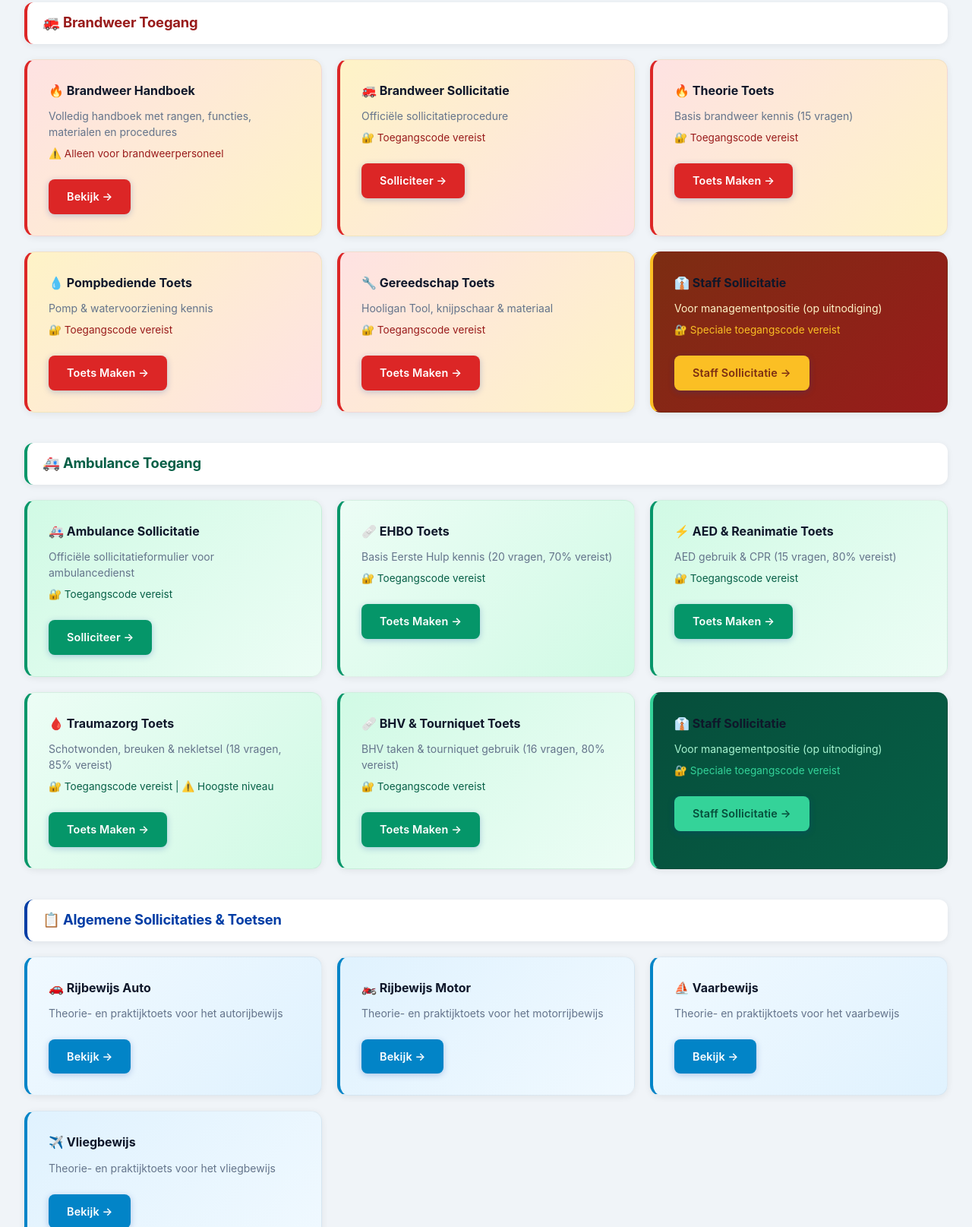
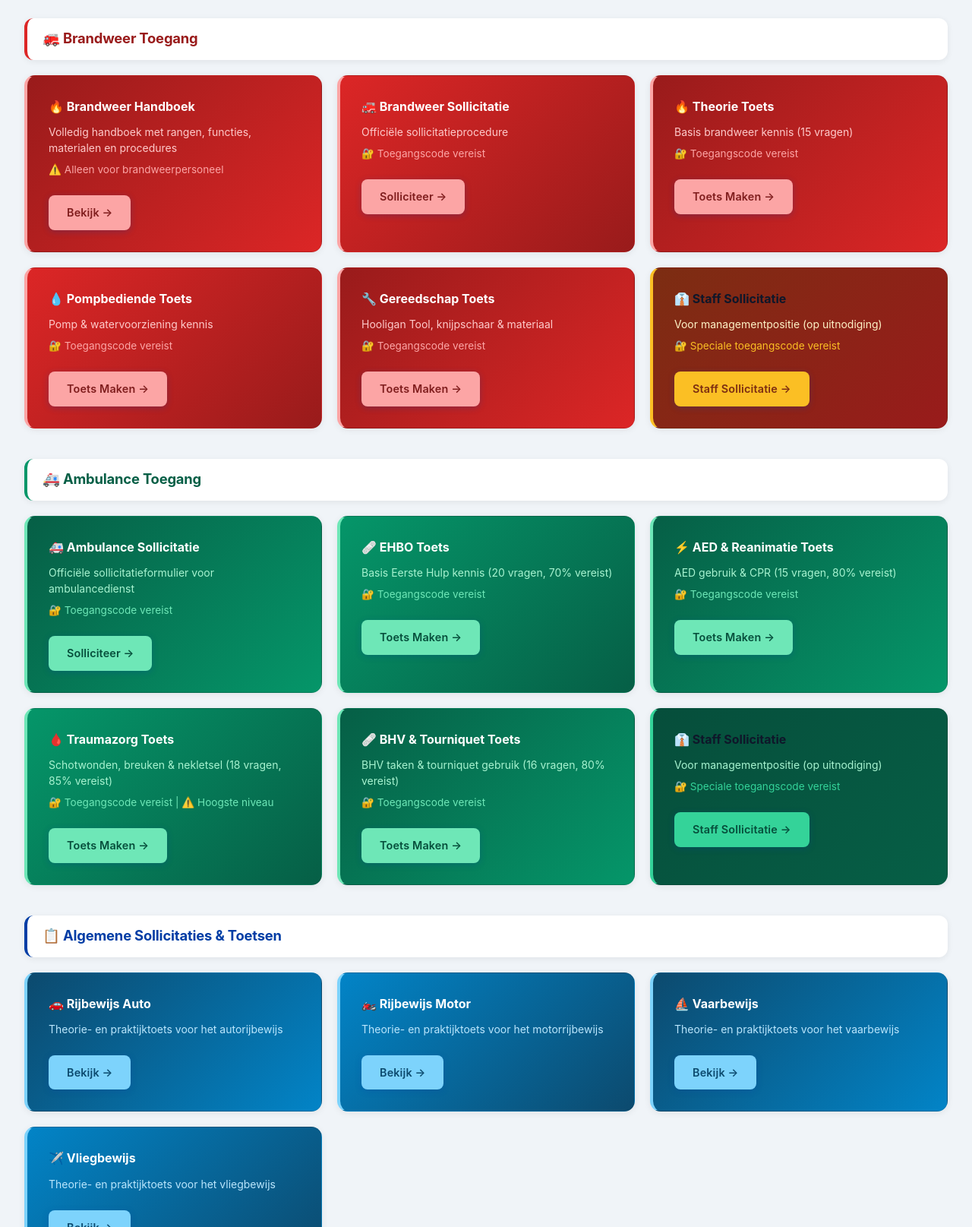
Before and after one commit to TacticalDuckey/tacticalduckey.github.io, a website: page dashboard.html in a window 1280 px wide. Shown: the part 1185-2800 px from the top of the page at 76% size. Drawn offline with Linux system fonts and the light colour scheme.

Commit message:
fix: volle kleuren alle kaarten, politie procedures weg uit algemeen

```diff
--- a/dashboard.html
+++ b/dashboard.html
@@ -249,15 +249,10 @@
         <section class="access-section">
             <h2>📚 Algemene Informatie</h2>
             <div class="access-grid">
-                <div class="access-card" style="background: linear-gradient(135deg, #eff6ff 0%, #dbeafe 100%); border-left: 4px solid #3b82f6;">
-                    <h3>📚 Handboeken</h3>
-                    <p>Bekijk alle handboeken en wetgeving</p>
-                    <a href="handboeken.html" class="btn">Bekijk →</a>
-                </div>
-                <div class="access-card" style="background: linear-gradient(135deg, #dbeafe 0%, #eff6ff 100%); border-left: 4px solid #3b82f6;">
-                    <h3>📋 Politie Procedures</h3>
-                    <p>Procedures voor de politiedienst</p>
-                    <a href="Politie Procedures.html" class="btn">Bekijk →</a>
+                <div class="access-card" style="background: linear-gradient(135deg, #1e3a8a 0%, #003DA5 100%); border-left: 4px solid #93c5fd; color: white;">
+                    <h3 style="color: white;">📚 Handboeken</h3>
+                    <p style="color: #bfdbfe;">Bekijk alle handboeken en wetgeving voor alle diensten</p>
+                    <a href="handboeken.html" class="btn" style="background: #93c5fd; color: #1e3a8a;">Bekijk →</a>
                 </div>
             </div>
         </section>
@@ -287,9 +282,9 @@
                     <a href="Sollicitaties/SPOED - Partnership & Server Onderhoud - Invulbaar.html" class="btn" style="background: #fbbf24; color: #4c1d95; font-weight: bold;">⚡ Solliciteer NU →</a>
                 </div>
 
-                <div class="access-card" style="background: linear-gradient(135deg, #f5f3ff 0%, #ede9fe 100%); border-left: 4px solid #7c3aed;">
-                    <h3 style="color: #7c3aed;">📋 Vereisten</h3>
-                    <ul style="font-size: 0.9em; color: #4c1d95; margin: 0; padding-left: 1.5rem;">
+                <div class="access-card" style="background: linear-gradient(135deg, #4c1d95 0%, #7c3aed 100%); border-left: 4px solid #fbbf24; color: white;">
+                    <h3 style="color: white;">📋 Vereisten</h3>
+                    <ul style="font-size: 0.9em; color: #e9d5ff; margin: 0; padding-left: 1.5rem;">
                         <li><strong>Communicatief sterk</strong></li>
                         <li>Zelfstandig kunnen werken</li>
                         <li>Basis RP kennis</li>
@@ -297,7 +292,7 @@
                         <li>Professioneel kunnen zijn</li>
                         <li>Min. 5-10 uur per week tijd</li>
                     </ul>
-                    <p style="margin-top: 1rem; font-size: 0.85em; color: #7c3aed; font-weight: bold;">
+                    <p style="margin-top: 1rem; font-size: 0.85em; color: #fbbf24; font-weight: bold;">
                         ⏱️ Snelle beoordeling binnen 48 uur!
                     </p>
                 </div>
@@ -308,49 +303,49 @@
         <section class="access-section" id="brandweer-section">
             <h2>🚒 Brandweer Toegang</h2>
             <div class="access-grid">
-                <div class="access-card" id="brandweer-card-1" style="background: linear-gradient(135deg, #fee2e2 0%, #fef3c7 100%); border-left: 4px solid #dc2626;">
-                    <h3>🔥 Brandweer Handboek</h3>
-                    <p>Volledig handboek met rangen, functies, materialen en procedures</p>
-                    <p style="font-size: 0.85em; margin-top: 0.5rem; color: #991b1b;">
+                <div class="access-card" id="brandweer-card-1" style="background: linear-gradient(135deg, #991b1b 0%, #dc2626 100%); border-left: 4px solid #fca5a5; color: white;">
+                    <h3 style="color: white;">🔥 Brandweer Handboek</h3>
+                    <p style="color: #fecaca;">Volledig handboek met rangen, functies, materialen en procedures</p>
+                    <p style="font-size: 0.85em; margin-top: 0.5rem; color: #fca5a5;">
                         ⚠️ Alleen voor brandweerpersoneel
                     </p>
-                    <a href="Brandweer/handboek.html" class="btn" style="background: #dc2626;">Bekijk →</a>
+                    <a href="Brandweer/handboek.html" class="btn" style="background: #fca5a5; color: #7f1d1d;">Bekijk →</a>
                 </div>
 
-                <div class="access-card" id="brandweer-card-2" style="background: linear-gradient(135deg, #fef3c7 0%, #fee2e2 100%); border-left: 4px solid #dc2626;">
-                    <h3>🚒 Brandweer Sollicitatie</h3>
-                    <p>Officiële sollicitatieprocedure</p>
-                    <p style="font-size: 0.85em; margin-top: 0.5rem; color: #991b1b;">
+                <div class="access-card" id="brandweer-card-2" style="background: linear-gradient(135deg, #dc2626 0%, #991b1b 100%); border-left: 4px solid #fca5a5; color: white;">
+                    <h3 style="color: white;">🚒 Brandweer Sollicitatie</h3>
+                    <p style="color: #fecaca;">Officiële sollicitatieprocedure</p>
+                    <p style="font-size: 0.85em; margin-top: 0.5rem; color: #fca5a5;">
                         🔐 Toegangscode vereist
                     </p>
-                    <a href="Brandweer/Sollicitaties/1. Brandweer Sollicitatie - Invulbaar.html" class="btn" style="background: #dc2626;">Solliciteer →</a>
+                    <a href="Brandweer/Sollicitaties/1. Brandweer Sollicitatie - Invulbaar.html" class="btn" style="background: #fca5a5; color: #7f1d1d;">Solliciteer →</a>
                 </div>
 
-                <div class="access-card" id="brandweer-card-3" style="background: linear-gradient(135deg, #fee2e2 0%, #fef3c7 100%); border-left: 4px solid #dc2626;">
-                    <h3>🔥 Theorie Toets</h3>
-                    <p>Basis brandweer kennis (15 vragen)</p>
-                    <p style="font-size: 0.85em; margin-top: 0.5rem; color: #991b1b;">
+                <div class="access-card" id="brandweer-card-3" style="background: linear-gradient(135deg, #991b1b 0%, #dc2626 100%); border-left: 4px solid #fca5a5; color: white;">
+                    <h3 style="color: white;">🔥 Theorie Toets</h3>
+                    <p style="color: #fecaca;">Basis brandweer kennis (15 vragen)</p>
+                    <p style="font-size: 0.85em; margin-top: 0.5rem; color: #fca5a5;">
                         🔐 Toegangscode vereist
                     </p>
-                    <a href="Brandweer/Sollicitaties/2. Brandweer Theorie Toets - Invulbaar.html" class="btn" style="background: #dc2626;">Toets Maken →</a>
+                    <a href="Brandweer/Sollicitaties/2. Brandweer Theorie Toets - Invulbaar.html" class="btn" style="background: #fca5a5; color: #7f1d1d;">Toets Maken →</a>
                 </div>
 
-                <div class="access-card" id="brandweer-card-4" style="background: linear-gradient(135deg, #fef3c7 0%, #fee2e2 100%); border-left: 4px solid #dc2626;">
-                    <h3>💧 Pompbediende Toets</h3>
-                    <p>Pomp & watervoorziening kennis</p>
-                    <p style="font-size: 0.85em; margin-top: 0.5rem; color: #991b1b;">
+                <div class="access-card" id="brandweer-card-4" style="background: linear-gradient(135deg, #dc2626 0%, #991b1b 100%); border-left: 4px solid #fca5a5; color: white;">
+                    <h3 style="color: white;">💧 Pompbediende Toets</h3>
+                    <p style="color: #fecaca;">Pomp & watervoorziening kennis</p>
+                    <p style="font-size: 0.85em; margin-top: 0.5rem; color: #fca5a5;">
                         🔐 Toegangscode vereist
                     </p>
-                    <a href="Brandweer/Sollicitaties/3. Pompbediende Toets - Invulbaar.html" class="btn" style="background: #dc2626;">Toets Maken →</a>
+                    <a href="Brandweer/Sollicitaties/3. Pompbediende Toets - Invulbaar.html" class="btn" style="background: #fca5a5; color: #7f1d1d;">Toets Maken →</a>
                 </div>
 
-                <div class="access-card" id="brandweer-card-5" style="background: linear-gradient(135deg, #fee2e2 0%, #fef3c7 100%); border-left: 4px solid #dc2626;">
-                    <h3>🔧 Gereedschap Toets</h3>
-                    <p>Hooligan Tool, knijpschaar & materiaal</p>
-                    <p style="font-size: 0.85em; margin-top: 0.5rem; color: #991b1b;">
+                <div class="access-card" id="brandweer-card-5" style="background: linear-gradient(135deg, #991b1b 0%, #dc2626 100%); border-left: 4px solid #fca5a5; color: white;">
+                    <h3 style="color: white;">🔧 Gereedschap Toets</h3>
+                    <p style="color: #fecaca;">Hooligan Tool, knijpschaar & materiaal</p>
+                    <p style="font-size: 0.85em; margin-top: 0.5rem; color: #fca5a5;">
                         🔐 Toegangscode vereist
                     </p>
-                    <a href="Brandweer/Sollicitaties/4. Gereedschap Toets - Invulbaar.html" class="btn" style="background: #dc2626;">Toets Maken →</a>
+                    <a href="Brandweer/Sollicitaties/4. Gereedschap Toets - Invulbaar.html" class="btn" style="background: #fca5a5; color: #7f1d1d;">Toets Maken →</a>
                 </div>
 
                 <div class="access-card" id="brandweer-card-6" style="background: linear-gradient(135deg, #7c2d12 0%, #991b1b 100%); border-left: 4px solid #fbbf24; color: white;">
@@ -368,49 +363,49 @@
         <section class="access-section" id="ambulance-section">
             <h2>🚑 Ambulance Toegang</h2>
             <div class="access-grid">
-                <div class="access-card" id="ambulance-card-1" style="background: linear-gradient(135deg, #d1fae5 0%, #ecfdf5 100%); border-left: 4px solid #059669;">
-                    <h3>🚑 Ambulance Sollicitatie</h3>
-                    <p>Officiële sollicitatieformulier voor ambulancedienst</p>
-                    <p style="font-size: 0.85em; margin-top: 0.5rem; color: #065f46;">
+                <div class="access-card" id="ambulance-card-1" style="background: linear-gradient(135deg, #065f46 0%, #059669 100%); border-left: 4px solid #6ee7b7; color: white;">
+                    <h3 style="color: white;">🚑 Ambulance Sollicitatie</h3>
+                    <p style="color: #a7f3d0;">Officiële sollicitatieformulier voor ambulancedienst</p>
+                    <p style="font-size: 0.85em; margin-top: 0.5rem; color: #6ee7b7;">
                         🔐 Toegangscode vereist
                     </p>
-                    <a href="Ambulance/Sollicitaties/1. Ambulance Sollicitatie - Invulbaar.html" class="btn" style="background: #059669;">Solliciteer →</a>
+                    <a href="Ambulance/Sollicitaties/1. Ambulance Sollicitatie - Invulbaar.html" class="btn" style="background: #6ee7b7; color: #064e3b;">Solliciteer →</a>
                 </div>
 
-                <div class="access-card" id="ambulance-card-2" style="background: linear-gradient(135deg, #ecfdf5 0%, #d1fae5 100%); border-left: 4px solid #059669;">
-                    <h3>🩹 EHBO Toets</h3>
-                    <p>Basis Eerste Hulp kennis (20 vragen, 70% vereist)</p>
-                    <p style="font-size: 0.85em; margin-top: 0.5rem; color: #065f46;">
+                <div class="access-card" id="ambulance-card-2" style="background: linear-gradient(135deg, #059669 0%, #065f46 100%); border-left: 4px solid #6ee7b7; color: white;">
+                    <h3 style="color: white;">🩹 EHBO Toets</h3>
+                    <p style="color: #a7f3d0;">Basis Eerste Hulp kennis (20 vragen, 70% vereist)</p>
+                    <p style="font-size: 0.85em; margin-top: 0.5rem; color: #6ee7b7;">
                         🔐 Toegangscode vereist
                     </p>
-                    <a href="Ambulance/Sollicitaties/2. EHBO Toets - Invulbaar.html" class="btn" style="background: #059669;">Toets Maken →</a>
+                    <a href="Ambulance/Sollicitaties/2. EHBO Toets - Invulbaar.html" class="btn" style="background: #6ee7b7; color: #064e3b;">Toets Maken →</a>
                 </div>
 
-                <div class="access-card" id="ambulance-card-3" style="background: linear-gradient(135deg, #d1fae5 0%, #ecfdf5 100%); border-left: 4px solid #059669;">
-                    <h3>⚡ AED & Reanimatie Toets</h3>
-                    <p>AED gebruik & CPR (15 vragen, 80% vereist)</p>
-                    <p style="font-size: 0.85em; margin-top: 0.5rem; color: #065f46;">
+                <div class="access-card" id="ambulance-card-3" style="background: linear-gradient(135deg, #065f46 0%, #059669 100%); border-left: 4px solid #6ee7b7; color: white;">
+                    <h3 style="color: white;">⚡ AED & Reanimatie Toets</h3>
+                    <p style="color: #a7f3d0;">AED gebruik & CPR (15 vragen, 80% vereist)</p>
+                    <p style="font-size: 0.85em; margin-top: 0.5rem; color: #6ee7b7;">
                         🔐 Toegangscode vereist
                     </p>
-                    <a href="Ambulance/Sollicitaties/3. AED Reanimatie Toets - Invulbaar.html" class="btn" style="background: #059669;">Toets Maken →</a>
+                    <a href="Ambulance/Sollicitaties/3. AED Reanimatie Toets - Invulbaar.html" class="btn" style="background: #6ee7b7; color: #064e3b;">Toets Maken →</a>
                 </div>
 
-                <div class="access-card" id="ambulance-card-4" style="background: linear-gradient(135deg, #ecfdf5 0%, #d1fae5 100%); border-left: 4px solid #059669;">
-                    <h3>🩸 Traumazorg Toets</h3>
-                    <p>Schotwonden, breuken & nekletsel (18 vragen, 85% vereist)</p>
-                    <p style="font-size: 0.85em; margin-top: 0.5rem; color: #065f46;">
+                <div class="access-card" id="ambulance-card-4" style="background: linear-gradient(135deg, #059669 0%, #065f46 100%); border-left: 4px solid #6ee7b7; color: white;">
+                    <h3 style="color: white;">🩸 Traumazorg Toets</h3>
+                    <p style="color: #a7f3d0;">Schotwonden, breuken & nekletsel (18 vragen, 85% vereist)</p>
+                    <p style="font-size: 0.85em; margin-top: 0.5rem; color: #6ee7b7;">
                         🔐 Toegangscode vereist | ⚠️ Hoogste niveau
                     </p>
-                    <a href="Ambulance/Sollicitaties/4. Traumazorg Toets - Invulbaar.html" class="btn" style="background: #059669;">Toets Maken →</a>
+                    <a href="Ambulance/Sollicitaties/4. Traumazorg Toets - Invulbaar.html" class="btn" style="background: #6ee7b7; color: #064e3b;">Toets Maken →</a>
                 </div>
 
-                <div class="access-card" id="ambulance-card-5" style="background: linear-gradient(135deg, #d1fae5 0%, #ecfdf5 100%); border-left: 4px solid #059669;">
-                    <h3>🩹 BHV & Tourniquet Toets</h3>
-                    <p>BHV taken & tourniquet gebruik (16 vragen, 80% vereist)</p>
-                    <p style="font-size: 0.85em; margin-top: 0.5rem; color: #065f46;">
+                <div class="access-card" id="ambulance-card-5" style="background: linear-gradient(135deg, #065f46 0%, #059669 100%); border-left: 4px solid #6ee7b7; color: white;">
+                    <h3 style="color: white;">🩹 BHV & Tourniquet Toets</h3>
+                    <p style="color: #a7f3d0;">BHV taken & tourniquet gebruik (16 vragen, 80% vereist)</p>
+                    <p style="font-size: 0.85em; margin-top: 0.5rem; color: #6ee7b7;">
                         🔐 Toegangscode vereist
                     </p>
-                    <a href="Ambulance/Sollicitaties/5. BHV Tourniquet Toets - Invulbaar.html" class="btn" style="background: #059669;">Toets Maken →</a>
+                    <a href="Ambulance/Sollicitaties/5. BHV Tourniquet Toets - Invulbaar.html" class="btn" style="background: #6ee7b7; color: #064e3b;">Toets Maken →</a>
                 </div>
 
                 <div class="access-card" id="ambulance-card-6" style="background: linear-gradient(135deg, #064e3b 0%, #065f46 100%); border-left: 4px solid #34d399; color: white;">
@@ -428,25 +423,25 @@
         <section class="access-section" id="algemeen-section">
             <h2>📋 Algemene Sollicitaties & Toetsen</h2>
             <div class="access-grid">
-                <div class="access-card" id="algemeen-card-1" style="background: linear-gradient(135deg, #f0f9ff 0%, #e0f2fe 100%); border-left: 4px solid #0284c7;">
-                    <h3>🚗 Rijbewijs Auto</h3>
-                    <p>Theorie- en praktijktoets voor het autorijbewijs</p>
-                    <a href="Politie/Sollicitaties/5. Rijbewijs Auto - Invulbaar.html" class="btn" style="background: #0284c7;">Bekijk →</a>
+                <div class="access-card" id="algemeen-card-1" style="background: linear-gradient(135deg, #0c4a6e 0%, #0284c7 100%); border-left: 4px solid #7dd3fc; color: white;">
+                    <h3 style="color: white;">🚗 Rijbewijs Auto</h3>
+                    <p style="color: #bae6fd;">Theorie- en praktijktoets voor het autorijbewijs</p>
+                    <a href="Politie/Sollicitaties/5. Rijbewijs Auto - Invulbaar.html" class="btn" style="background: #7dd3fc; color: #0c4a6e;">Bekijk →</a>
                 </div>
-                <div class="access-card" id="algemeen-card-2" style="background: linear-gradient(135deg, #e0f2fe 0%, #f0f9ff 100%); border-left: 4px solid #0284c7;">
-                    <h3>🏍️ Rijbewijs Motor</h3>
-                    <p>Theorie- en praktijktoets voor het motorrijbewijs</p>
-                    <a href="Politie/Sollicitaties/6. Rijbewijs Motor - Invulbaar.html" class="btn" style="background: #0284c7;">Bekijk →</a>
+                <div class="access-card" id="algemeen-card-2" style="background: linear-gradient(135deg, #0284c7 0%, #0c4a6e 100%); border-left: 4px solid #7dd3fc; color: white;">
+                    <h3 style="color: white;">🏍️ Rijbewijs Motor</h3>
+                    <p style="color: #bae6fd;">Theorie- en praktijktoets voor het motorrijbewijs</p>
+                    <a href="Politie/Sollicitaties/6. Rijbewijs Motor - Invulbaar.html" class="btn" style="background: #7dd3fc; color: #0c4a6e;">Bekijk →</a>
                 </div>
-                <div class="access-card" id="algemeen-card-3" style="background: linear-gradient(135deg, #f0f9ff 0%, #e0f2fe 100%); border-left: 4px solid #0284c7;">
-                    <h3>⛵ Vaarbewijs</h3>
-                    <p>Theorie- en praktijktoets voor het vaarbewijs</p>
-                    <a href="Politie/Sollicitaties/7. Rijbewijs Boot - Invulbaar.html" class="btn" style="background: #0284c7;">Bekijk →</a>
+                <div class="access-card" id="algemeen-card-3" style="background: linear-gradient(135deg, #0c4a6e 0%, #0284c7 100%); border-left: 4px solid #7dd3fc; color: white;">
+                    <h3 style="color: white;">⛵ Vaarbewijs</h3>
+                    <p style="color: #bae6fd;">Theorie- en praktijktoets voor het vaarbewijs</p>
+                    <a href="Politie/Sollicitaties/7. Rijbewijs Boot - Invulbaar.html" class="btn" style="background: #7dd3fc; color: #0c4a6e;">Bekijk →</a>
                 </div>
-                <div class="access-card" id="algemeen-card-4" style="background: linear-gradient(135deg, #e0f2fe 0%, #f0f9ff 100%); border-left: 4px solid #0284c7;">
-                    <h3>✈️ Vliegbewijs</h3>
-                    <p>Theorie- en praktijktoets voor het vliegbewijs</p>
-                    <a href="Politie/Sollicitaties/8. Rijbewijs Lucht - Invulbaar.html" class="btn" style="background: #0284c7;">Bekijk →</a>
+                <div class="access-card" id="algemeen-card-4" style="background: linear-gradient(135deg, #0284c7 0%, #0c4a6e 100%); border-left: 4px solid #7dd3fc; color: white;">
+                    <h3 style="color: white;">✈️ Vliegbewijs</h3>
+                    <p style="color: #bae6fd;">Theorie- en praktijktoets voor het vliegbewijs</p>
+                    <a href="Politie/Sollicitaties/8. Rijbewijs Lucht - Invulbaar.html" class="btn" style="background: #7dd3fc; color: #0c4a6e;">Bekijk →</a>
                 </div>
             </div>
         </section>
```
